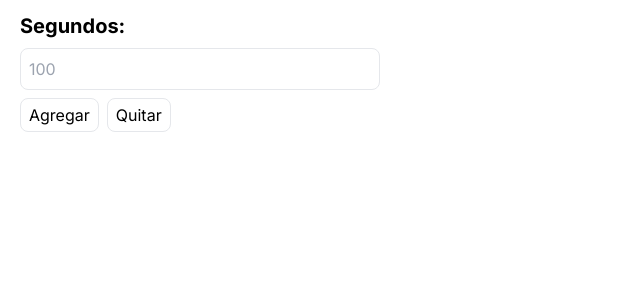
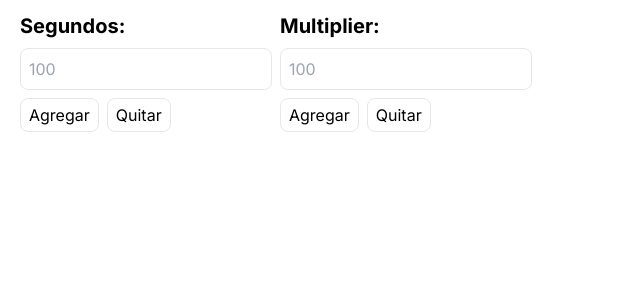
Before and after one commit to DevSlashRichie/twitch-counter, a Next.js app: page /edit in a window 1280 px wide. Shown: the top 300 px of the page, without its empty margins (0-640 px from the left). Built offline with nearby package versions, Linux system fonts and the light colour scheme.

Commit message:
feat: asdsad

```diff
--- a/src/app/compo.tsx
+++ b/src/app/compo.tsx
@@ -5,6 +5,7 @@ import useWebSocket from "react-use-websocket";
 import axios from "axios";
 import { supabase } from "@/utils";
 import { useSearchParams } from "next/navigation";
+import { Unkempt } from "next/font/google";
 
 const REWARDS_DICT_SECONDS = {
   cheer: 3,
@@ -211,9 +212,8 @@ export function Counter() {
     (seconds: number) => {
       setTimer((prev) => {
         const isNegative = seconds < 0;
-        const n = Math.max(
-          0,
-          (prev ?? 0) + seconds * (isNegative ? 1 : multiplier),
+        const n = Math.floor(
+          Math.max(0, (prev ?? 0) + seconds * (isNegative ? 1 : multiplier)),
         );
         void updateDb(n).then();
         return n;
@@ -230,17 +230,29 @@ export function Counter() {
       .on(
         "postgres_changes",
         {
-          event: "INSERT",
+          event: "*",
           schema: "public",
         },
         (payload) => {
-          if (payload.table === "stripe-to-update") {
+          if (
+            payload.table === "stripe-to-update" &&
+            payload.eventType === "INSERT"
+          ) {
             if (payload.new.operation === "remove") {
               handleAddTime(-payload.new.timeToUpdateAtDb);
               return;
             } else {
               handleAddTime(payload.new.timeToUpdateAtDb);
             }
+          }
+
+          if (
+            payload.table === "multiplier" &&
+            payload.eventType === "UPDATE"
+          ) {
+            setMultiplier(
+              (payload.new as unknown as { amount: number }).amount,
+            );
           }
         },
       )
@@ -257,6 +269,7 @@ export function Counter() {
         {typeof time === "number" && createNiceTimer(time)}
         {time === null && "Cargando..."}
       </h1>
+      <h2>Multiplier: {multiplier}x</h2>
     </main>
   );
 }
--- a/src/app/edit/page.tsx
+++ b/src/app/edit/page.tsx
@@ -1,10 +1,54 @@
 "use client";
-
 import { supabase } from "@/utils";
 import { useState } from "react";
 
+function AddRemoveNumber({
+  seconds,
+  setSeconds,
+  handleAddTime,
+  handleRemoveTime,
+  label,
+}: {
+  seconds: number | undefined;
+  setSeconds: (value: number | undefined) => void;
+  handleAddTime: () => void;
+  handleRemoveTime: () => void;
+  label: string;
+}) {
+  return (
+    <div className="flex flex-col gap-2">
+      <span className="font-bold text-xl">{label}: </span>
+      <input
+        type="number"
+        className="border rounded-lg p-2 focus:outline-none focus:border-gray-700 transition"
+        value={seconds}
+        onChange={(e) => {
+          if (e.target.value === "") setSeconds(undefined);
+          else setSeconds(Number(e.target.value));
+        }}
+        placeholder="100"
+      />
+      <div className="flex gap-2">
+        <button
+          className="border border-gray-200 rounded-lg py-1 px-2 hover:border-gray-700 transition"
+          onClick={handleAddTime}
+        >
+          Agregar
+        </button>
+        <button
+          className="border border-gray-200 rounded-lg py-1 px-2 hover:border-gray-700 transition"
+          onClick={handleRemoveTime}
+        >
+          Quitar
+        </button>
+      </div>
+    </div>
+  );
+}
+
 export default function Edit() {
   const [seconds, setSeconds] = useState<number>();
+  const [multiplier, setMultiplier] = useState<number>();
 
   const handleAddTime = () => {
     supabase
@@ -24,35 +68,43 @@ export default function Edit() {
       });
   };
 
+  const handleAddMultiplier = () => {
+    supabase
+      .from("multiplier")
+      .update({ amount: multiplier })
+      .eq("id", 1)
+      .then(() => {
+        alert("Se ha agregado el tiempo correctamente");
+      });
+  };
+
+  const handleRemoveMultiplier = () => {
+    supabase
+      .from("multiplier")
+      .update({ amount: multiplier })
+      .eq("id", 1)
+      .then(() => {
+        alert("Se ha eliminado el tiempo correctamente");
+      });
+  };
+
   return (
-    <div className="w-[400px] px-5 py-3">
-      <div className="flex flex-col gap-2">
-        <span className="font-bold text-xl">Segundos: </span>
-        <input
-          type="number"
-          className="border rounded-lg p-2 focus:outline-none focus:border-gray-700 transition"
-          value={seconds}
-          onChange={(e) => {
-            if (e.target.value === "") setSeconds(undefined);
-            else setSeconds(Number(e.target.value));
-          }}
-          placeholder="100"
+    <div className="w-[400px] px-5 py-3 flex gap-2">
+      <AddRemoveNumber
+        seconds={seconds}
+        setSeconds={setSeconds}
+        handleAddTime={handleAddTime}
+        handleRemoveTime={handleRemoveTime}
+        label="Segundos"
+      />
+
+      <AddRemoveNumber
+        seconds={multiplier}
+        setSeconds={setMultiplier}
+        handleAddTime={handleAddMultiplier}
+        handleRemoveTime={handleRemoveMultiplier}
+        label="Multiplier"
         />
-        <div className="flex gap-2">
-          <button
-            className="border border-gray-200 rounded-lg py-1 px-2 hover:border-gray-700 transition"
-            onClick={handleAddTime}
-          >
-            Agregar
-          </button>
-          <button
-            className="border border-gray-200 rounded-lg py-1 px-2 hover:border-gray-700 transition"
-            onClick={handleRemoveTime}
-          >
-            Quitar
-          </button>
-        </div>
-      </div>
     </div>
   );
 }
```
